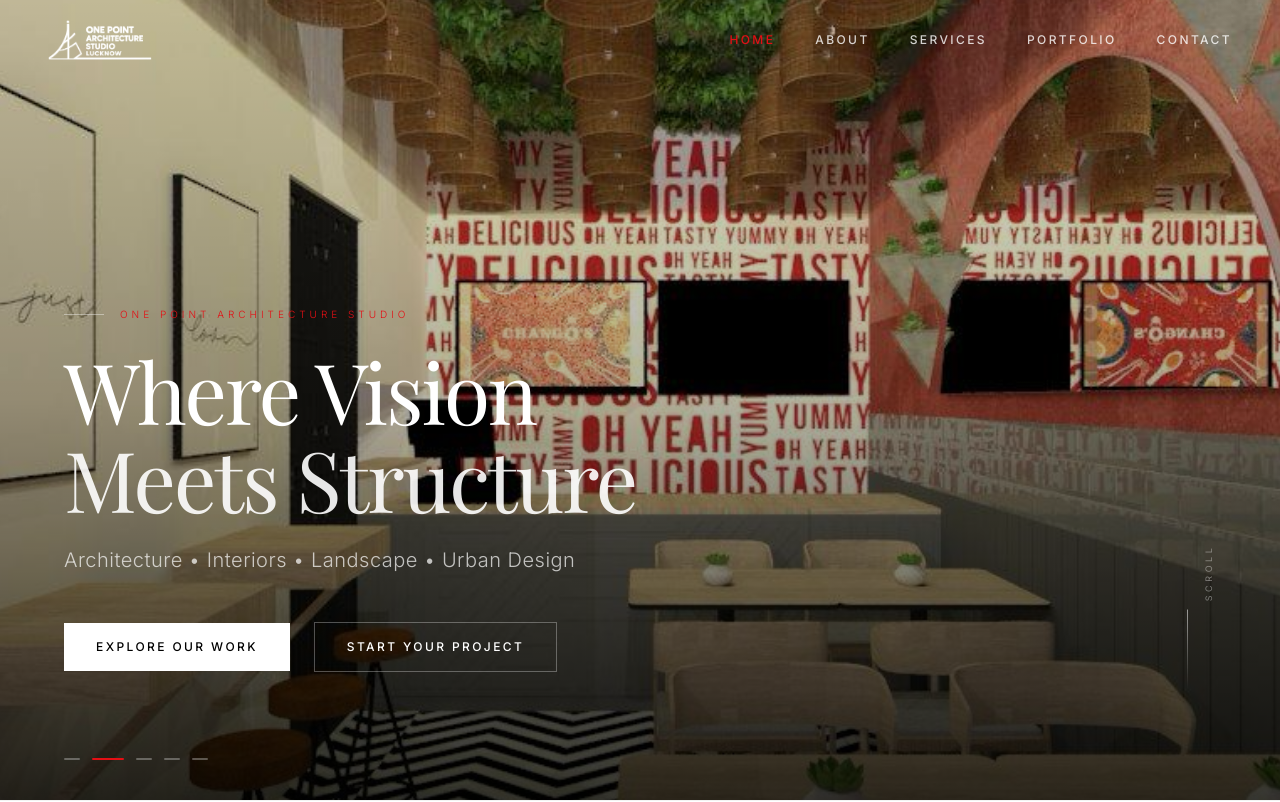
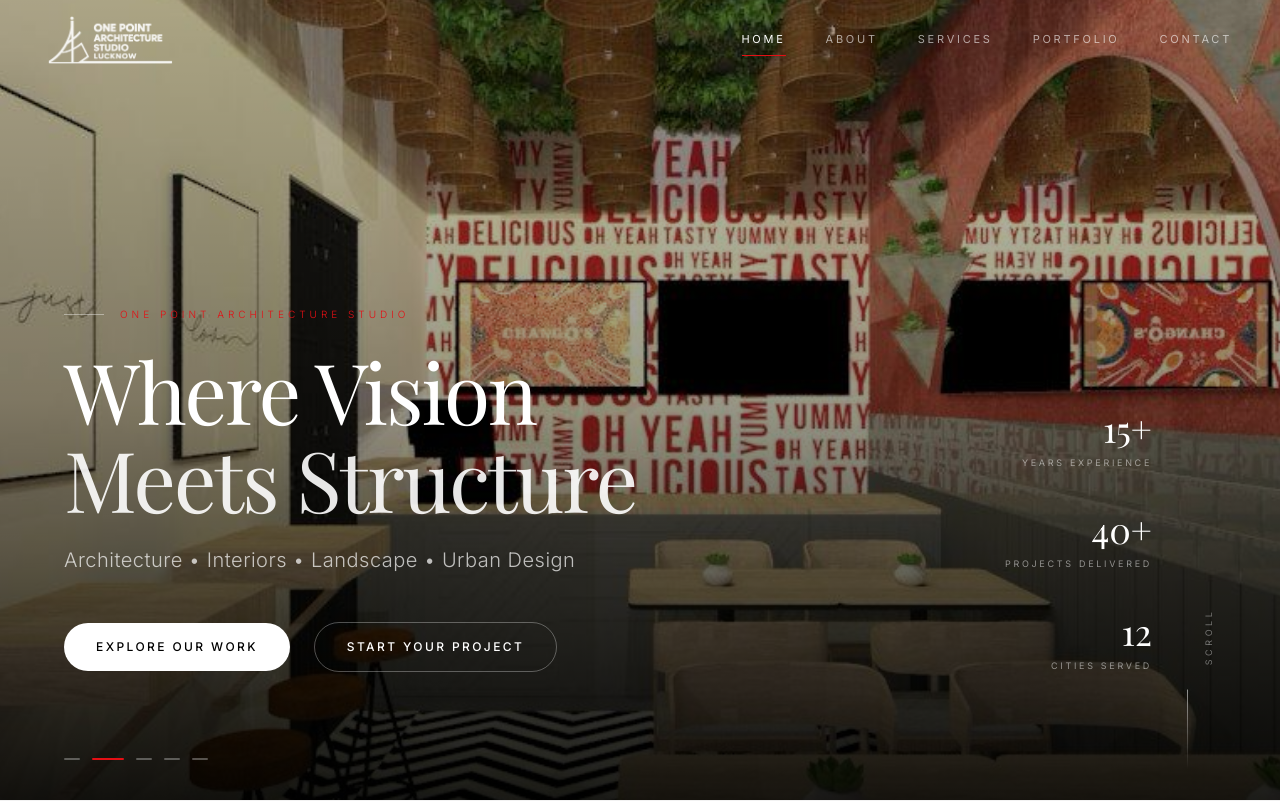
Before and after one commit to khrishChauhan/One-Point, a Next.js app: page / in a window 1280 px wide. Shown: the top 802 px of the page. Built offline with nearby package versions, Linux system fonts and the light colour scheme; a web font is replaced by a local one.

Commit message:
feat: Update button styles and enhance UI components for consistency

```diff
--- a/src/components/layout/Header.tsx
+++ b/src/components/layout/Header.tsx
@@ -57,11 +57,11 @@ export function Header({ transparentInitially = true }: HeaderProps) {
           <Image
             src="/assets/logo.png"
             alt="One Point Architecture Studio Logo"
-            width={180}
-            height={40}
+            width={240}
+            height={54}
             className={cn(
-              "transition-all duration-500 w-auto h-8 sm:h-10",
-              isTransparent ? "brightness-0 invert" : "brightness-100"
+              "transition-all duration-500 w-auto h-10 sm:h-12",
+              isTransparent ? "brightness-0 invert opacity-90" : "brightness-100 opacity-90 hover:opacity-100"
             )}
             priority
           />
@@ -76,16 +76,17 @@ export function Header({ transparentInitially = true }: HeaderProps) {
                 key={link.name}
                 href={link.href}
                 className={cn(
-                  "font-sans text-xs uppercase tracking-[0.2em] font-medium transition-colors duration-500 relative py-2 block",
+                  "font-sans text-[11px] uppercase tracking-[0.25em] font-normal transition-all duration-500 relative py-2 block",
                   isTransparent
                     ? isActive
-                      ? "text-[#E40F14]"
-                      : "text-white/80 hover:text-white"
+                      ? "text-white"
+                      : "text-white/60 hover:text-white/90"
                     : isActive
-                    ? "text-[#E40F14] font-semibold"
-                    : "text-black/60 hover:text-black",
+                    ? "text-brand-charcoal"
+                    : "text-brand-charcoal/50 hover:text-brand-charcoal/80",
                   // Underline hover effect
-                  "after:content-[''] after:absolute after:bottom-0 after:left-1/2 after:-translate-x-1/2 after:w-0 after:h-[1px] after:bg-[#E40F14] hover:after:w-full after:transition-all after:duration-500"
+                  "after:content-[''] after:absolute after:bottom-0 after:left-1/2 after:-translate-x-1/2 after:w-0 after:h-[1px] after:bg-[#E40F14] hover:after:w-full after:transition-all after:duration-500",
+                  isActive && "after:w-full"
                 )}
               >
                 {link.name}
--- a/src/components/shared/AboutStudio.tsx
+++ b/src/components/shared/AboutStudio.tsx
@@ -43,7 +43,7 @@ export function AboutStudio() {
 
             <a
               href="#contact"
-              className="inline-block border border-black/10 text-black px-8 py-3 rounded-xl text-xs uppercase tracking-[0.2em] font-medium hover:border-[#E40F14] hover:text-[#E40F14] transition-colors duration-500"
+              className="inline-block border border-black/10 text-black px-8 py-3 rounded-full text-xs uppercase tracking-[0.2em] font-medium hover:border-[#E40F14] hover:text-[#E40F14] transition-colors duration-500"
             >
               Meet the Team
             </a>
--- a/src/components/shared/ContactForm.tsx
+++ b/src/components/shared/ContactForm.tsx
@@ -132,7 +132,7 @@ export function ContactForm() {
           type="submit"
           whileHover={{ backgroundColor: "#c00d11" }}
           whileTap={{ scale: 0.98 }}
-          className="w-full sm:w-auto px-12 py-4 bg-[#E40F14] rounded-xl text-white text-xs uppercase tracking-[0.25em] font-medium transition-colors duration-300 focus:outline-none"
+          className="w-full sm:w-auto px-12 py-4 bg-[#E40F14] rounded-full text-white text-xs uppercase tracking-[0.25em] font-medium transition-colors duration-300 focus:outline-none"
         >
           Send Inquiry
         </motion.button>
--- a/src/components/shared/GalleryGrid.tsx
+++ b/src/components/shared/GalleryGrid.tsx
@@ -147,7 +147,7 @@ export function GalleryGrid() {
         <div className="text-center mt-16 md:mt-20">
           <Link
             href="/portfolio"
-            className="inline-block border border-black/10 text-black px-10 py-4 rounded-xl text-xs uppercase tracking-[0.2em] font-semibold hover:border-[#E40F14] hover:text-white hover:bg-[#E40F14] transition-all duration-500"
+            className="inline-block border border-black/10 text-black px-10 py-4 rounded-full text-xs uppercase tracking-[0.2em] font-semibold hover:border-[#E40F14] hover:text-white hover:bg-[#E40F14] transition-all duration-500"
           >
             Explore Full Portfolio
           </Link>
--- a/src/components/shared/HeroSlideshow.tsx
+++ b/src/components/shared/HeroSlideshow.tsx
@@ -53,7 +53,7 @@ export function HeroSlideshow() {
             initial={{ scale: 1 }}
             animate={{ scale: 1.05 }}
             transition={{ duration: 6, ease: "linear" }}
-            className="absolute inset-0 bg-gradient-to-t from-black/80 via-black/30 to-black/10"
+            className="absolute inset-0 bg-gradient-to-t from-black/90 via-black/40 to-black/20"
           />
         </motion.div>
       </AnimatePresence>
@@ -86,17 +86,45 @@ export function HeroSlideshow() {
           <div className="flex flex-wrap items-center gap-6 pointer-events-auto">
             <a
               href="#portfolio"
-              className="bg-white text-black px-8 py-4 rounded-xl text-xs uppercase tracking-[0.2em] font-medium hover:bg-[#E40F14] hover:text-white transition-colors duration-500"
+              className="bg-white text-black px-8 py-4 rounded-full text-xs uppercase tracking-[0.2em] font-medium hover:bg-[#E40F14] hover:text-white transition-colors duration-500"
             >
               Explore Our Work
             </a>
             <a
               href="#contact"
-              className="bg-transparent border border-white/30 text-white px-8 py-4 rounded-xl text-xs uppercase tracking-[0.2em] font-medium hover:bg-white/10 transition-colors duration-500"
+              className="bg-transparent border border-white/30 text-white px-8 py-4 rounded-full text-xs uppercase tracking-[0.2em] font-medium hover:bg-white/10 transition-colors duration-500"
             >
               Start Your Project
             </a>
           </div>
+        </motion.div>
+      </div>
+
+      {/* Supporting Metrics */}
+      <div className="hidden lg:flex absolute bottom-32 right-16 xl:right-32 z-20 flex-col gap-10 pointer-events-auto text-right">
+        <motion.div
+          initial={{ opacity: 0, x: 20 }}
+          animate={isReady ? { opacity: 1, x: 0 } : {}}
+          transition={{ duration: 1, delay: 0.8, ease: "easeOut" }}
+        >
+          <span className="block text-white text-4xl font-serif font-light mb-2">15+</span>
+          <span className="block text-white/50 text-[9px] uppercase tracking-[0.3em]">Years Experience</span>
+        </motion.div>
+        <motion.div
+          initial={{ opacity: 0, x: 20 }}
+          animate={isReady ? { opacity: 1, x: 0 } : {}}
+          transition={{ duration: 1, delay: 1.0, ease: "easeOut" }}
+        >
+          <span className="block text-white text-4xl font-serif font-light mb-2">40+</span>
+          <span className="block text-white/50 text-[9px] uppercase tracking-[0.3em]">Projects Delivered</span>
+        </motion.div>
+        <motion.div
+          initial={{ opacity: 0, x: 20 }}
+          animate={isReady ? { opacity: 1, x: 0 } : {}}
+          transition={{ duration: 1, delay: 1.2, ease: "easeOut" }}
+        >
+          <span className="block text-white text-4xl font-serif font-light mb-2">12</span>
+          <span className="block text-white/50 text-[9px] uppercase tracking-[0.3em]">Cities Served</span>
         </motion.div>
       </div>
 
@@ -121,8 +149,8 @@ export function HeroSlideshow() {
       </div>
 
       {/* Scroll indicator right edge */}
-      <div className="hidden md:flex absolute right-16 bottom-0 top-0 z-20 flex-col justify-end pb-32 pointer-events-none items-center">
-        <span className="text-white/40 text-[9px] uppercase tracking-[0.4em] origin-bottom-right -rotate-90 mb-12">
+      <div className="hidden md:flex absolute right-6 md:right-16 bottom-0 top-0 z-20 flex-col justify-end pb-12 pointer-events-none items-center">
+        <span className="text-white/40 text-[9px] uppercase tracking-[0.4em] origin-bottom-right -rotate-90 mb-16">
           Scroll
         </span>
         <motion.div
--- a/src/components/ui/button.tsx
+++ b/src/components/ui/button.tsx
@@ -4,7 +4,7 @@ import { cva, type VariantProps } from "class-variance-authority"
 import { cn } from "@/lib/utils"
 
 const buttonVariants = cva(
-  "group/button inline-flex shrink-0 items-center justify-center rounded-xl border border-transparent bg-clip-padding text-sm font-semibold uppercase tracking-widest whitespace-nowrap transition-all duration-500 ease-architectural outline-none select-none focus-visible:border-[#E40F14] focus-visible:ring-3 focus-visible:ring-[#E40F14]/30 disabled:pointer-events-none disabled:opacity-50 aria-invalid:border-destructive aria-invalid:ring-3 aria-invalid:ring-destructive/20 [&_svg]:pointer-events-none [&_svg]:shrink-0 [&_svg:not([class*='size-'])]:size-4",
+  "group/button inline-flex shrink-0 items-center justify-center rounded-2xl border border-transparent bg-clip-padding text-sm font-semibold uppercase tracking-widest whitespace-nowrap transition-all duration-500 ease-architectural outline-none select-none focus-visible:border-[#E40F14] focus-visible:ring-3 focus-visible:ring-[#E40F14]/30 disabled:pointer-events-none disabled:opacity-50 aria-invalid:border-destructive aria-invalid:ring-3 aria-invalid:ring-destructive/20 [&_svg]:pointer-events-none [&_svg]:shrink-0 [&_svg:not([class*='size-'])]:size-4",
   {
     variants: {
       variant: {
```
